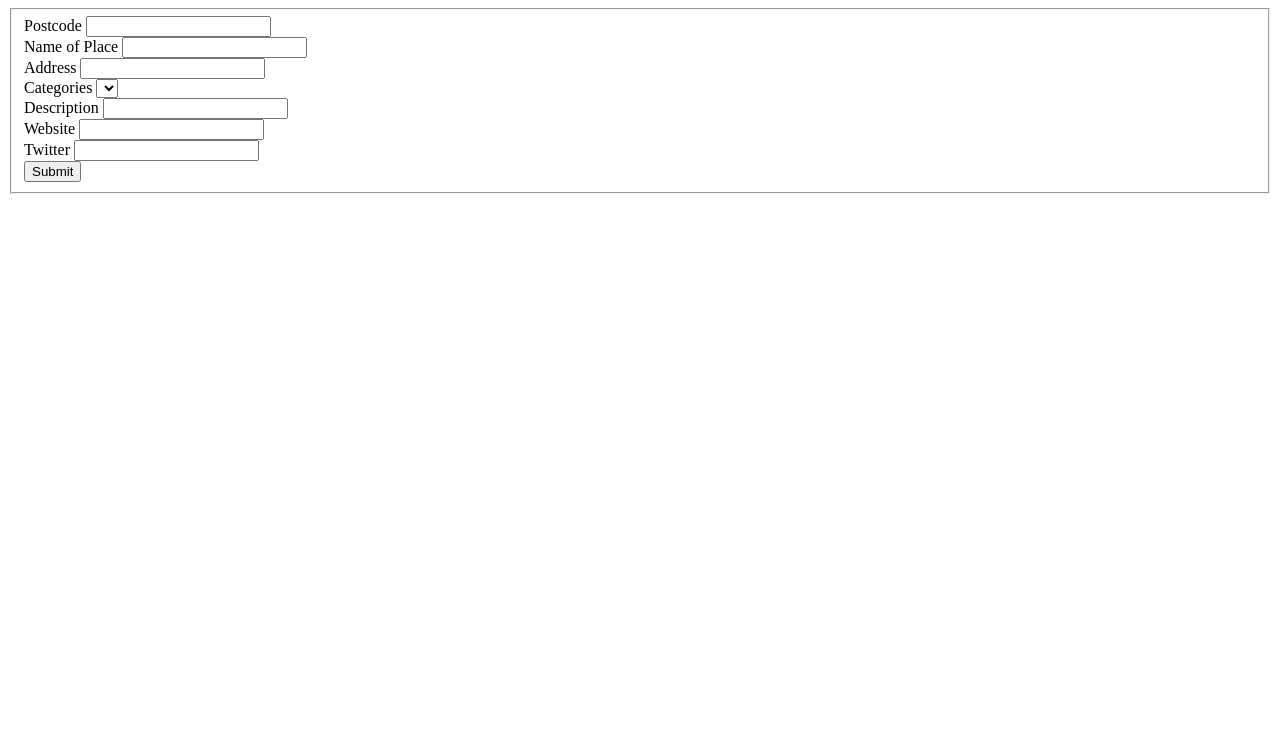
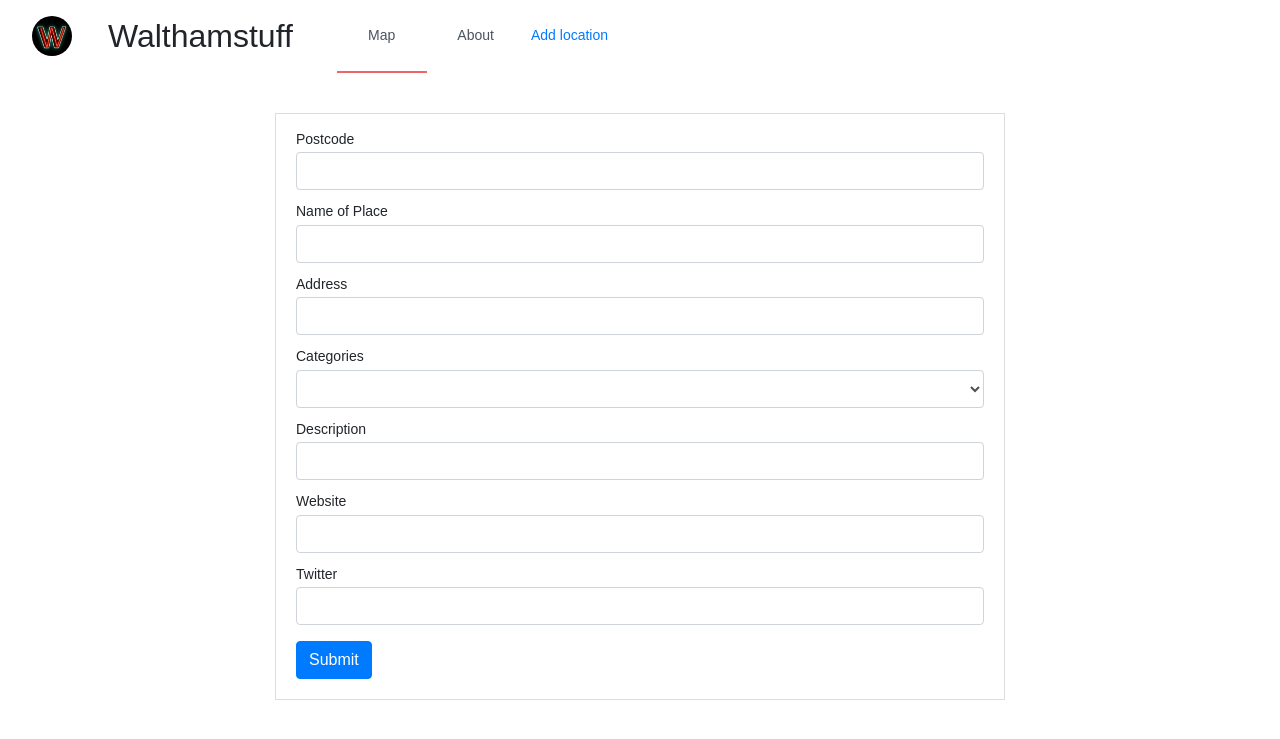
Before and after one commit to Rillus/walthamstuff, a CodeIgniter app: page /database/add.html in a window 1280 px wide. Shown: the top 739 px of the page. Run offline with CodeIgniter, Linux system fonts and the light colour scheme; lists and menus that the app fills with data are empty.

Commit message:
Style add location form and add a link to nav

```diff
--- a/add.html
+++ b/add.html
@@ -1,46 +1,71 @@
 <!DOCTYPE html>
 <html>
-    <head>
-        <script src="scripts/add.js"></script>
-        <script src="scripts/common.js"></script>
-    </head>
-    <body>
-        <form>
+  <head>
+    <title>Add a new location to Walthamstuff Map</title>
+    <link rel="stylesheet" href="stylesheets/bootstrap.min.css">
+    <link rel="stylesheet" href="stylesheets/main.css">
+    <meta name="viewport" content="width=device-width, initial-scale=1.0, user-scalable=no">
+    <meta charset="utf-8">
+    <script src="scripts/add.js"></script>
+    <script src="scripts/common.js"></script>
+    <script src="scripts/bootstrap.min.js"></script>
+  </head>
+  <body>
+    <header class="Header">
+      <div class="Header-icon">
+        <img class="Header-iconImage" src="images/w.jpg" alt="">
+      </div>
+
+      <h2 class="Header-title">Walthamstuff</h2>
+
+      <ul class="Header-nav">
+        <li class="Header-navItem Header-navItem--active">Map</li>
+        <li class="Header-navItem">About</li>
+        <li class="Header-navItem"><a href="/add.html">Add location</a></li>
+      </ul>
+    </header>
+  <div class="container">
+    <div class="row">
+      <div class="col-md-8 offset-md-2">
+        <form class ="form-containter">
             <fieldset>
-                <div>
+                <div class="form-group">
                     <label for="postcode">Postcode</label>
-                    <input type="text" id="postcode" name="postcode">
+                    <input type="text" id="postcode" name="postcode" class="form-control">
                 </div>
-                <div>
+                <div class="form-group">
                     <label for="name">Name of Place</label>
-                    <input type="text" id="name" name="name">
+                    <input type="text" id="name" name="name" class="form-control">
                 </div>
-                <div>
+                <div class="form-group">
                     <label for="address">Address</label>
-                    <input type="text" id="address" name="address">
+                    <input type="text" id="address" name="address" class="form-control">
                 </div>
-                <div>
+                <div class="form-group">
                     <label for="category">Categories</label>
-                    <select name="category" id="category">
-                            <option value=""></option>
+                    <select name="category" id="category" class="form-control">
+
                     </select>
                 </div>
-                <div>
+                <div class="form-group">
                     <label for="description">Description</label>
-                    <input type="text" id="description" name="description">
+                    <input type="text" id="description" name="description" class="form-control">
                 </div>
-                <div>
+                <div class="form-group">
                     <label for="website">Website</label>
-                    <input type="text" id="website" name="website">
+                    <input type="text" id="website" name="website" class="form-control">
                 </div>
-                <div>
+                <div class="form-group">
                     <label for="twitter">Twitter</label>
-                    <input type="text" id="twitter" name="twitter">
+                    <input type="text" id="twitter" name="twitter" class="form-control">
                 </div>
 
-                <input value="Submit" type="submit">
+                <button value="Submit" type="submit" class="btn btn-primary">Submit</button>
 
         </fieldset>
         </form>
+      </div>
+    </div>
+  </div>
     </body>
 </html>
--- a/index.html
+++ b/index.html
@@ -23,6 +23,7 @@
       <ul class="Header-nav">
         <li class="Header-navItem Header-navItem--active">Map</li>
         <li class="Header-navItem">About</li>
+        <li class="Header-navItem"><a href="/add.html">Add location</a></li>
       </ul>
     </header>
 
--- a/stylesheets/main.css
+++ b/stylesheets/main.css
@@ -115,3 +115,10 @@ body {
   right: 0;
   bottom: 0;
 }
+
+.form-containter {
+  margin-top:40px;
+  margin-bottom: 40px;
+  border: 1px solid #ddd;
+  padding:20px;
+}
```
